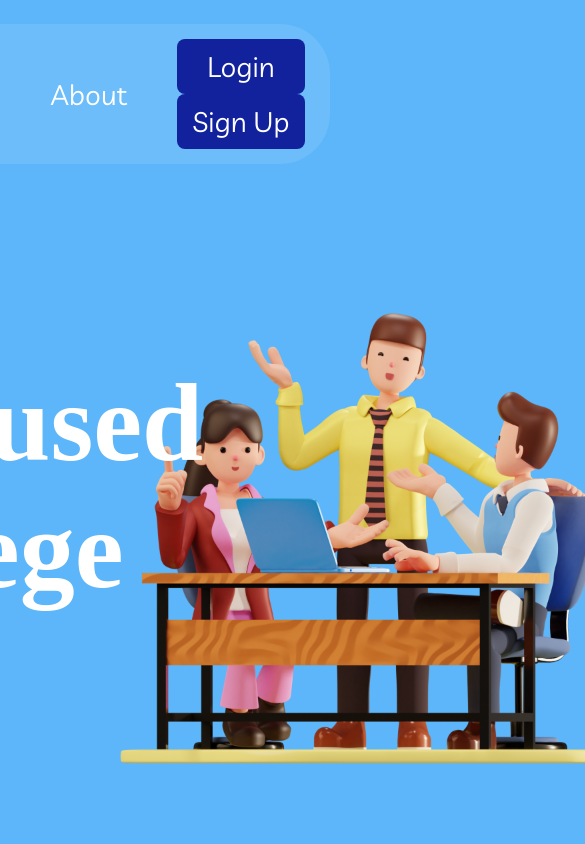
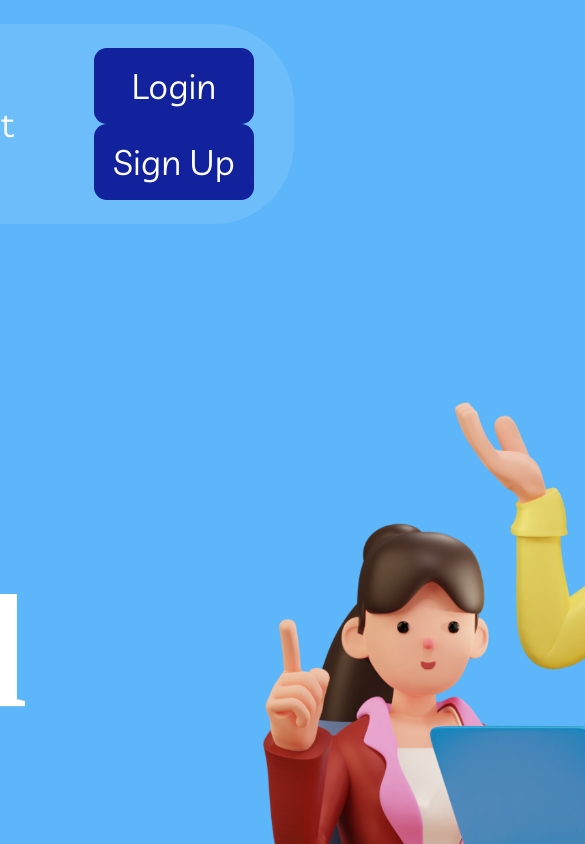
Before and after one commit to Counselllor/Counsellor-Web, a React (Vite) app: page / in a window 390 px wide. Shown: the top 844 px of the page, 585 px wide, since content can reach past the window. Built offline with nearby package versions, Linux system fonts and the light colour scheme; a web font is replaced by a local one.

Commit message:
fixed responsiveness

```diff
--- a/src/styles/App.css
+++ b/src/styles/App.css
@@ -8,15 +8,15 @@
     list-style-type: none;
     align-items: center;
     background-color: #6cbdfa;
-    gap: 50px;
-    right: 60px;
-    padding: 15px 15px 15px 25px;
-    border-radius: 50px;
+    gap: 5rem;
+    right: 6rem;
+    padding: 1.5rem 1.5rem 1.5rem 2.5rem;
+    border-radius: 5rem;
 }
 
 #navbar ul li * {
     font-family: 'Livvic';
-    font-size: 28px;
+    font-size: 2.2rem;
     color: #ffffff;
     text-decoration: none;
 }
@@ -24,34 +24,34 @@
 .loginSignUpBtn{
     display: inline-block;
     background-color: #12229d;
-    border-radius: 8px;
-    width: 8rem;
+    border-radius: .8rem;
+    width: 10rem;
     text-align: center;
-    padding: 10px 0 10px 0;
-    margin-right: 10px;
+    padding: 1rem 0 1rem 0;
+    margin-right: 1rem;
 }
 
 #logo{
-    margin: 20px 0 0 30px;
-    height: 80px;
-    width: 80px;
+    margin: 2rem 0 0 3rem;
+    height: 8rem;
+    width: 8rem;
 }
 
 #meetingImg{
     position: absolute;
-    top: 300px;
-    left: 120px;
-    height: 500px;
-    width: 500px;
+    top: 20rem;
+    left: 12rem;
+    height: 64rem;
 }
 
 #homeTxt{
     position: absolute;
-    width: 750px;
-    top: 250px;
-    right: 100px;
+    width: 75rem;
+    top: 25rem;
+    right: 8rem;
     font-family: 'ABeeZee';
-    font-size: 110px;
+    font-size: 10rem;
+    /* font-size: 5.5rem; */
     font-weight: bold;
     color: white;
 }
```
